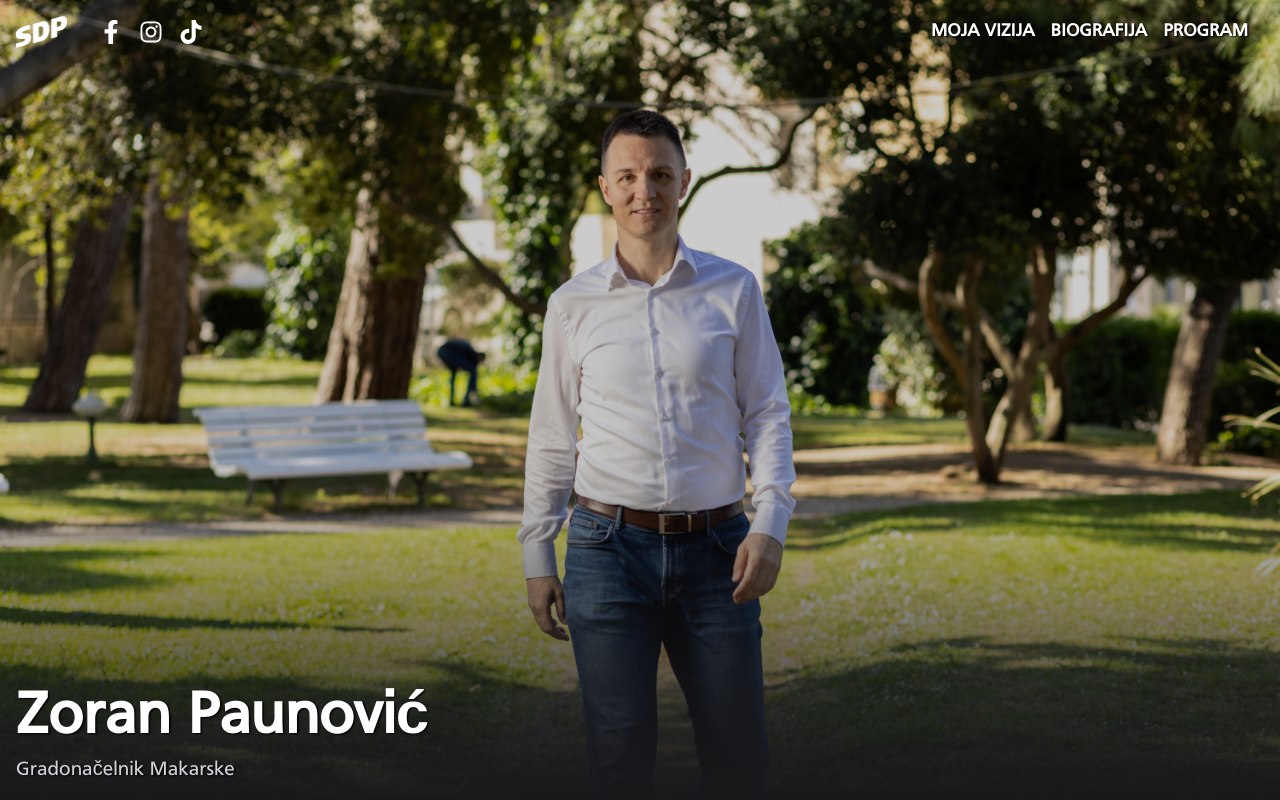
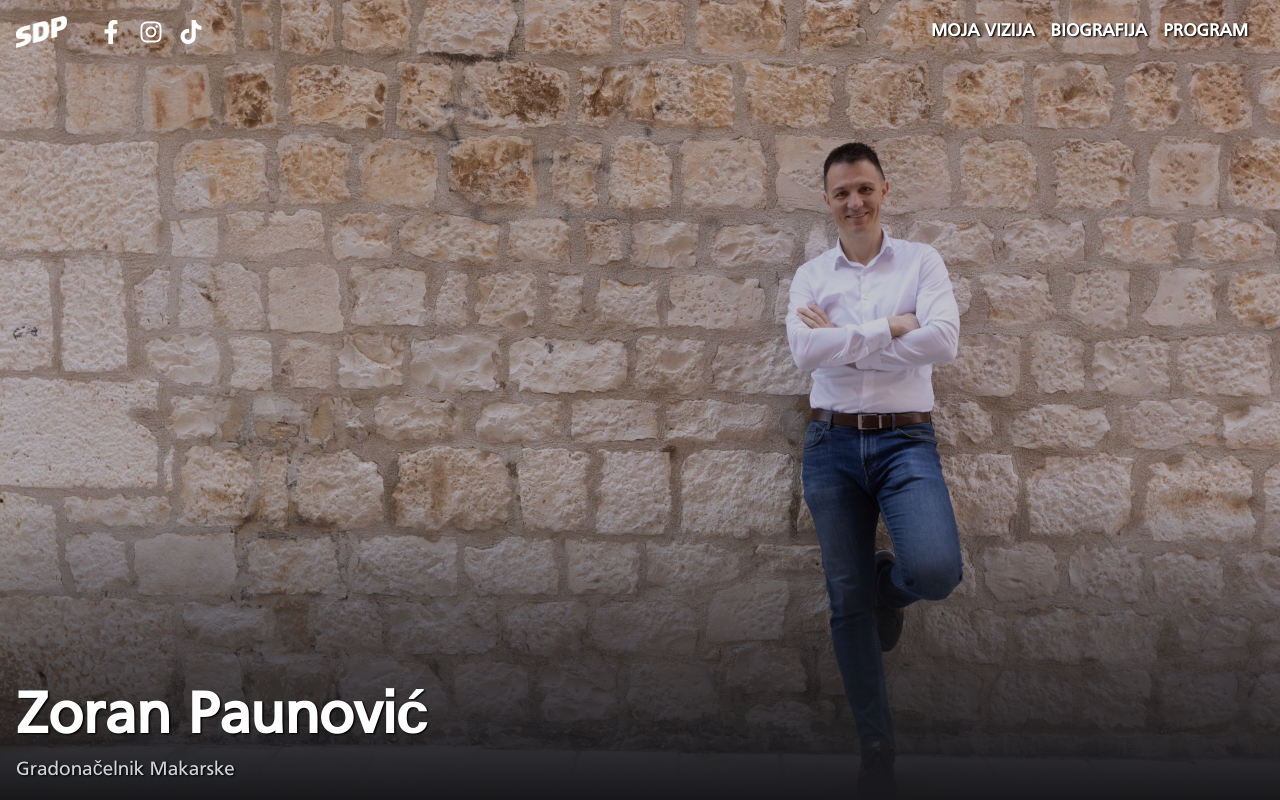
Before and after one commit to MartinDulic/ZoranPaunovicWebsite, a React (Vite) app: page /#/ in a window 1280 px wide. Shown: the top 800 px of the page. Built offline with nearby package versions, Linux system fonts and the light colour scheme.

Commit message:
first public version

```diff
--- a/package.json
+++ b/package.json
@@ -1,5 +1,4 @@
 {
-  "homepage": "https://MartinDulic.github.io/",
   "name": "package",
   "private": true,
   "version": "0.0.0",
--- a/src/componenets/Nav.jsx
+++ b/src/componenets/Nav.jsx
@@ -100,7 +100,7 @@ const linkItemsSidebar = links.map((link, index) => {
       >
 
         <div className='flex'>
-          <img src={isScrolled ? SdpLogoRed : SdpLogoWhite} alt="Spd Logo" className='h-8 pl-4 mr-8' />
+          <img src={isScrolled ? SdpLogoRed : SdpLogoWhite} alt="Sdp Logo" className='h-8 pl-4 mr-8' />
           <div className={`hidden md:flex items-center justify-center gap-4 ${isScrolled ? 'text-secondary' : 'text-white'}`}>
             <SocialIcons/>
           </div>
--- a/src/sections/index/Hero.jsx
+++ b/src/sections/index/Hero.jsx
@@ -1,13 +1,13 @@
 import React, {useEffect} from 'react';
 import { useInView } from 'react-intersection-observer';
-import heroImage  from '../../assets/images/Zelena_sam.jpg'
+import HeroImage  from '../../assets/images/Banner.jpg'
 
 const HeroSection = () => {
 
   // Preload the image when component mounts
   useEffect(() => {
     const img = new Image();
-    img.src = heroImage;
+    img.src = HeroImage;
   }, []); // ← Empty dependency array = runs once on mount
 
   const [nameRef, nameInView] = useInView({
@@ -23,9 +23,9 @@ const HeroSection = () => {
   return (
     <section className='h-screen w-full relative'>
       <img
-        src={heroImage}
+        src={HeroImage}
         alt="Hero Image"
-        className="absolute inset-0 h-full w-full object-cover object-[52%] sm:object-[50%] "
+        className="absolute inset-0 h-full w-full object-cover object-[76%] sm:object-[84%] md:object-[90%] "
         loading="eager"
         fetchpriority="high" // Chrome 101+
         decoding="async"
--- a/vite.config.js
+++ b/vite.config.js
@@ -5,5 +5,4 @@ import react from '@vitejs/plugin-react'
 // https://vite.dev/config/
 export default defineConfig({
   plugins: [react()],
-  base: "/ZoranPaunovicWebsite/",
 })
```
Also changed, not shown: src/assets/images/Banner.jpg (added).
